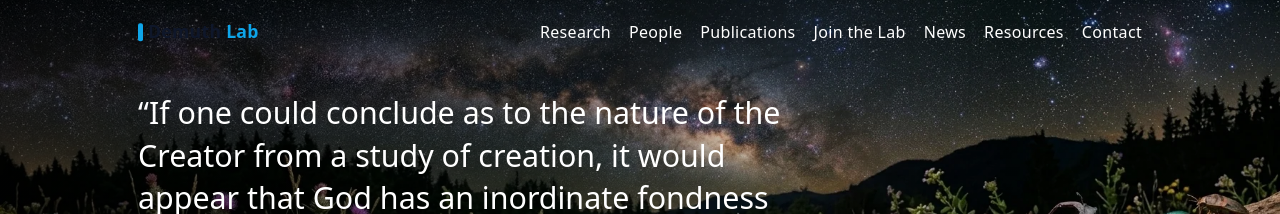
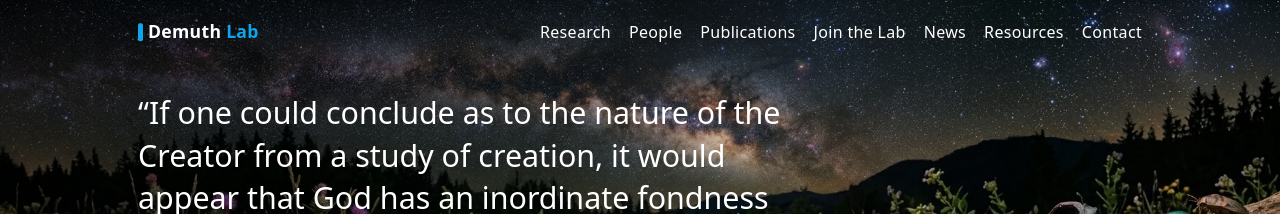
Before and after one commit to demuth-lab/demuth-lab.github.io, a Jekyll site: the page built from index.md, in a window 1280 px wide. Shown: the top 214 px of the page. Built offline with Jekyll 4.4.1, drawn with Linux system fonts in a browser that asks for light colours.

Commit message:
Update main.css

```diff
--- a/assets/css/main.css
+++ b/assets/css/main.css
@@ -750,6 +750,14 @@ a:hover{text-decoration:underline}
 }
 
 /* =========================
+   Homepage logo over banner
+   ========================= */
+.home .brand{
+  color:#fff;
+}
+
+
+/* =========================
    Homepage after scrolling
    ========================= */
 
@@ -759,8 +767,7 @@ a:hover{text-decoration:underline}
   box-shadow: 0 1px 8px rgba(0,0,0,0.06);
 }
 
-.home .site-header.scrolled .site-title,
-.home .site-header.scrolled .site-title strong,
+.home .site-header.scrolled .brand,
 .home .site-header.scrolled .site-nav a,
 .home .site-header.scrolled .nav-toggle{
   color: var(--fg);
```
